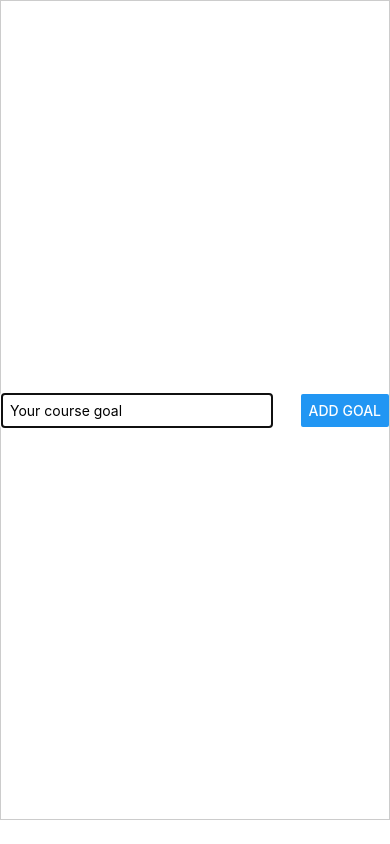
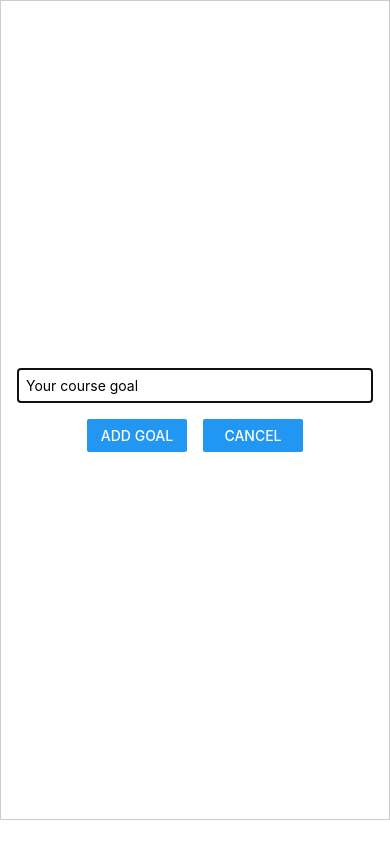
Before and after one commit to yulirumahorbo-dev/RN-Course, a React Native app: screen / in a window 390 px wide. Both pictures are taken after a click on the button "ADD NEW GOAL". Built offline with nearby package versions, Linux system fonts and the light colour scheme.

Commit message:
style: styling button, button container, & text input container

```diff
--- a/components/GoalInput.js
+++ b/components/GoalInput.js
@@ -22,7 +22,14 @@
           onChangeText={goalInputHandler}
           value={enteredGoalText}
         />
-        <Button title="Add Goal" onPress={addGoalHandler} />
+        <View style={styles.buttonContainer}>
+          <View style={styles.button}>
+            <Button title="Add Goal" onPress={addGoalHandler} />
+          </View>
+          <View style={styles.button}>
+            <Button title="Cancel" />
+          </View>
+        </View>
       </View>
     </Modal>
   );
@@ -32,8 +39,8 @@
 const styles = StyleSheet.create({
   inputContainer: {
     flex: 1,
-    flexDirection: "row",
-    justifyContent: "space-between",
+    padding: 16,
+    justifyContent: "center",
     alignItems: "center",
     marginBottom: 24,
     borderWidth: 1,
@@ -42,8 +49,15 @@
   textInput: {
     borderWidth: 1,
     borderColor: "#cccccc",
-    width: "70%",
-    marginRight: 8,
+    width: "100%",
     padding: 8,
   },
+  buttonContainer: {
+    flexDirection: "row",
+    marginTop: 16,
+  },
+  button: {
+    width: 100,
+    marginHorizontal: 8,
+  },
 });
```
